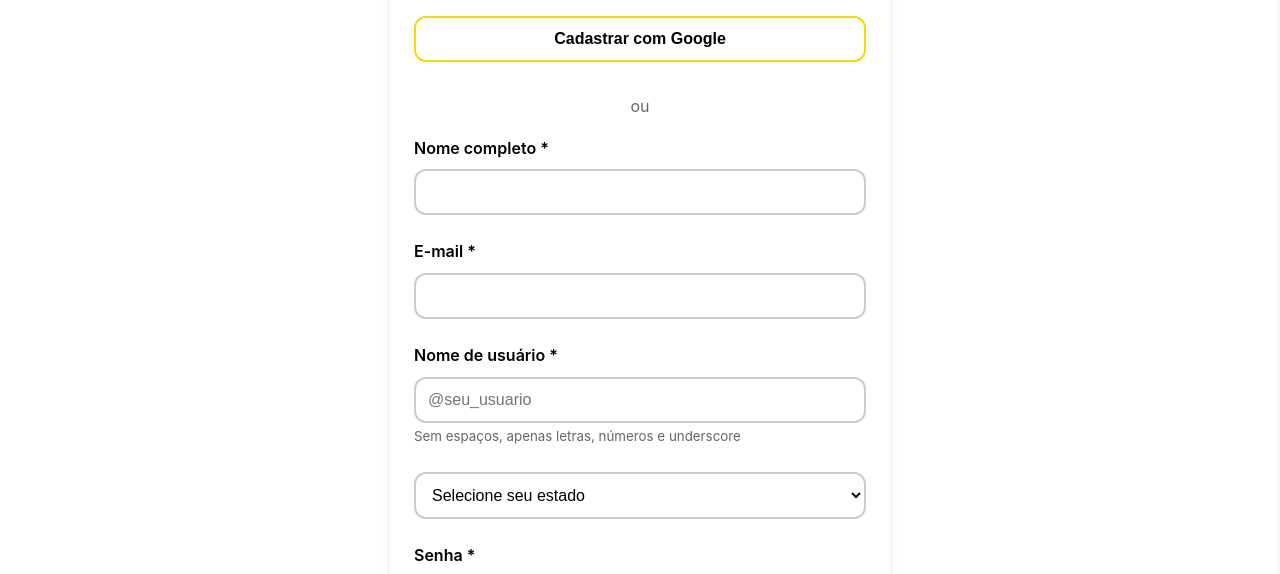
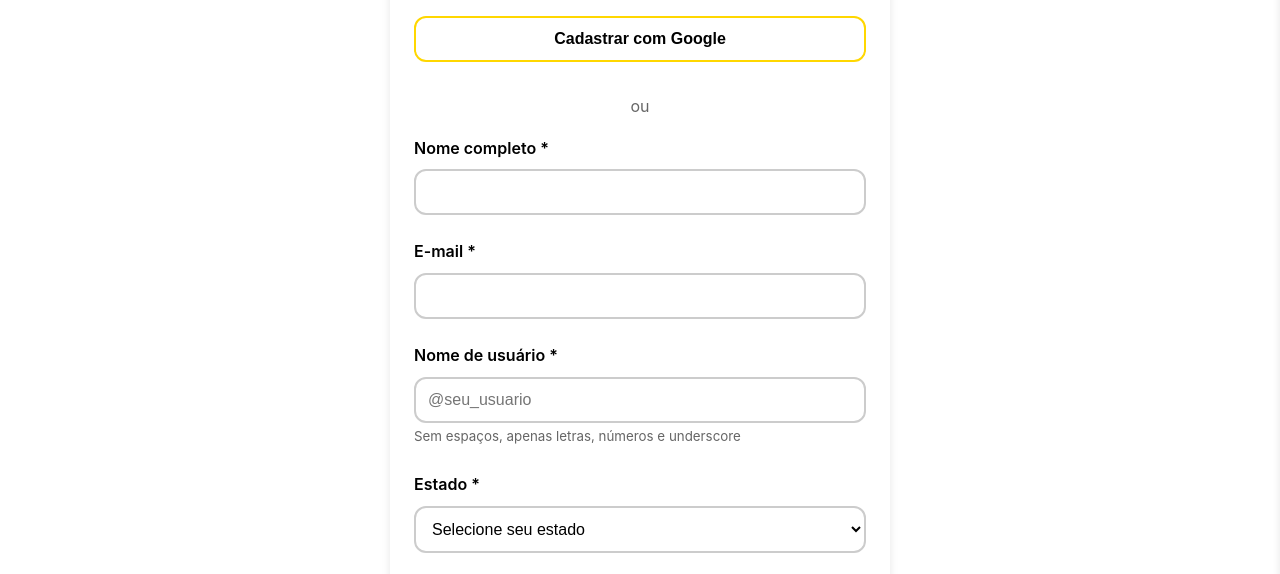
Before and after one commit to SuporteCavaloDado/CavaloDado, a plain HTML site: page register.html in a window 1280 px wide. Shown: the part 203-777 px from the top of the page. Drawn offline with nearby package versions, Linux system fonts and the light colour scheme.

Commit message:
Update register.html

```diff
--- a/register.html
+++ b/register.html
@@ -70,6 +70,7 @@
                         </div>
 
                         <div class="form-group">
+                            <label for="estado" class="form-label">Estado *</label>
                             <select id="estado" class="form-select" required>
                                 <option value="">Selecione seu estado</option>
                             </select>
```
